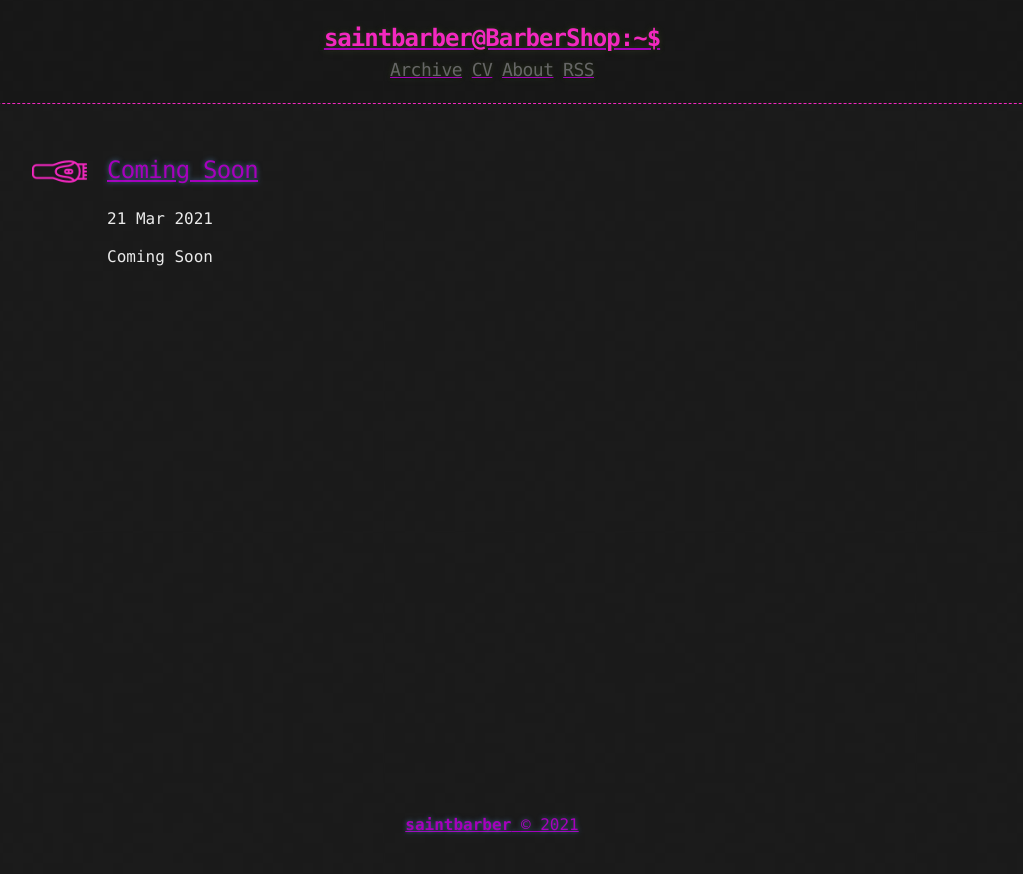
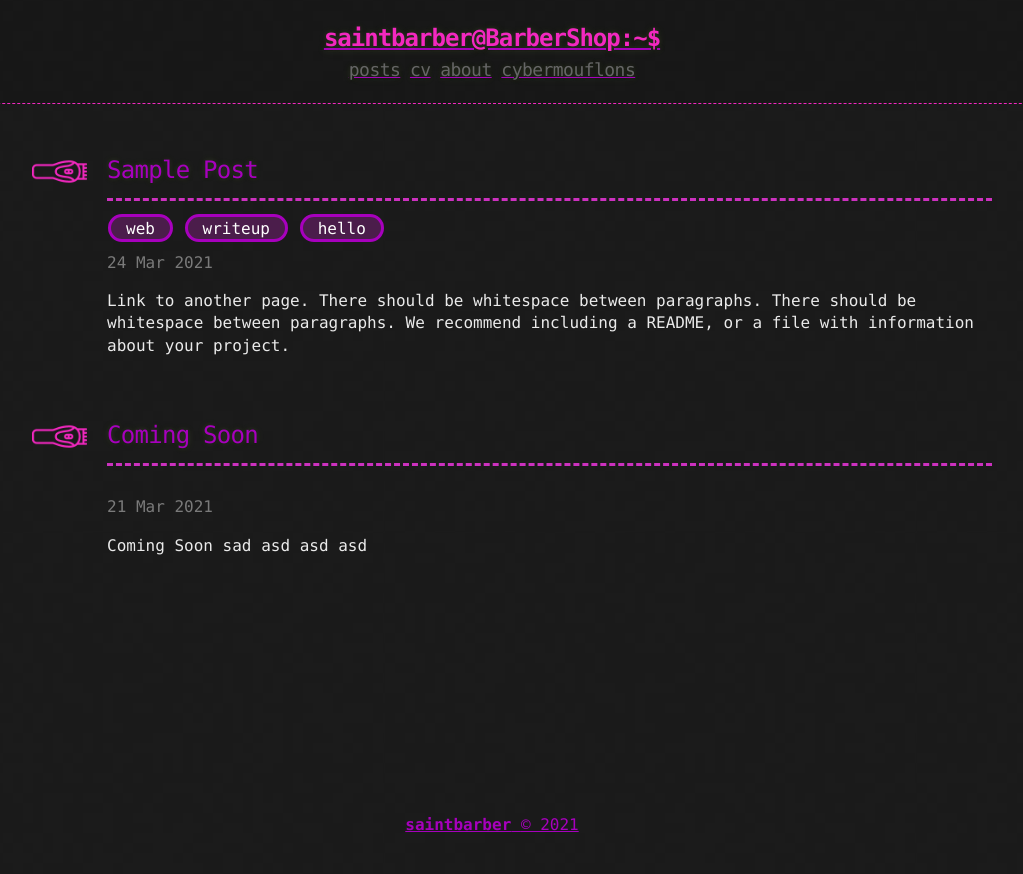
Before and after one commit to saintbarber/saintbarber.github.io, a Jekyll site: the page built from index.html, in a window 1280 px wide. Shown: the top 874 px of the page, without its empty margins (148-1171 px from the left). Built offline with Jekyll 4.4.1, drawn with Linux system fonts in a browser that asks for light colours; the list of posts is cut into pages by our own code.

Commit message:
added tag-pills, changed colors, changed links

```diff
--- a/_includes/links.html
+++ b/_includes/links.html
@@ -1,4 +1,5 @@
-<a href="{{ "/archive" | prepend: site.baseurl | replace: '//', '/' }}"><h2 class="header-link">Archive</h2></a>
-<a href="{{ "/CV" | prepend: site.baseurl | replace: '//', '/' }}"><h2 class="header-link">CV</h2></a>
-<a href="{{ "/about" | prepend: site.baseurl | replace: '//', '/' }}"><h2 class="header-link">About</h2></a>
-<a href="{{ "/atom.xml" | prepend: site.baseurl | replace: '//', '/' }}"><h2 class="header-link">RSS</h2></a>
+<a href="{{ "/posts" | prepend: site.baseurl | replace: '//', '/' }}"><h2 class="header-link">posts</h2></a>
+<a href="{{ "/cv" | prepend: site.baseurl | replace: '//', '/' }}"><h2 class="header-link">cv</h2></a>
+<a href="{{ "/about" | prepend: site.baseurl | replace: '//', '/' }}"><h2 class="header-link">about</h2></a>
+<a href="{{ "/cybermouflons" | prepend: site.baseurl | replace: '//', '/' }}"><h2 class="header-link">cybermouflons</h2></a>
+<!-- <a href="{{ "/atom.xml" | prepend: site.baseurl | replace: '//', '/' }}"><h2 class="header-link">RSS</h2></a> -->
--- a/_posts/2021-03-21-Coming-Soon.md
+++ b/_posts/2021-03-21-Coming-Soon.md
@@ -5,3 +5,8 @@ tile: Coming Soon
 Coming Soon
 
 ***
+
+1.	sad
+2.	asd
+3.	asd
+4.	asd
--- /dev/null
+++ b/_posts/2021-03-24-Sample-Post.md
@@ -0,0 +1,10 @@
+---
+title: Sample Post
+tags: web writeup hello
+---
+
+[Link to another page](another-page).
+
+There should be whitespace between paragraphs.
+
+There should be whitespace between paragraphs. We recommend including a README, or a file with information about your project.
--- a/_sass/base.scss
+++ b/_sass/base.scss
@@ -249,8 +249,10 @@ hr {
 a {
   // color: #63c0f5;
   color: #a700bd;
-  text-shadow: 0 0 5px rgba(104, 182, 255, 0.5);
+  // text-decoration: none;
+  // text-shadow: 0 0 5px rgba(104, 182, 255, 0.5);
 }
+
 
 a:active, a:focus {
   outline: 0;
@@ -284,3 +286,44 @@ a:active, a:focus {
 #wrapper {
   min-height: calc(100vh - 100px);
 }
+
+// Index page title stuff
+
+.tag {
+
+  pointer-events: none;
+  background-color: #ff29ff36;
+  border: none;
+  color: #ffffff;
+  padding: 1px 15px;
+  text-align: center;
+  text-decoration: none;
+  display: inline-block;
+  margin-right: 1px;
+  margin-left: 1px;
+  margin-bottom: 10px;
+  margin-top: 5px;
+  border-radius: 100px;
+  border-style: solid;
+  border-color: #a700bd;
+  height: 20px;
+}
+
+.time-title {
+  color: rgb(122, 122, 122);
+}
+
+.hr-title {
+  // height: 0;
+  // border: 0;
+  margin-top: -10px;
+  border-bottom: 3px dashed $light_pink;
+}
+
+
+//Remove underline from link
+.title {
+  text-decoration: none;
+  // margin-bottom: -1000px;
+
+}
--- a/index.html
+++ b/index.html
@@ -5,8 +5,13 @@ layout: default
 <ul>
     {% for post in paginator.posts %}
       <li>
-          <h2><a href="{{ post.url | prepend: site.baseurl | replace: '//', '/' }}">{{ post.title }}</a></h2>
-          <time datetime="{{ post.date | date_to_xmlschema }}">{{ post.date | date_to_string }}</time>
+          <h2><a class="title" href="{{ post.url | prepend: site.baseurl | replace: '//', '/' }}">{{ post.title }}</a></h2>
+          <hr class="hr-title">
+          {%for tag in post.tags%}
+            <div class="tag">{{ tag }}</div>
+          {% endfor%}
+          <br>
+          <time class="time-title" datetime="{{ post.date | date_to_xmlschema }}">{{ post.date | date_to_string }}</time>
           <p>{{ post.content | strip_html | truncatewords:50 }}</p>
       </li>
     {% endfor %}
```
Also changed, not shown: cybermouflons.md (added, +9 -0 lines), images/hair-clipper-color.png (added), images/hair-clipper-rotated.png (added), images/hair-clipper.png (added), images/scissors.svg (added), posts.md (renamed from archive.md).
